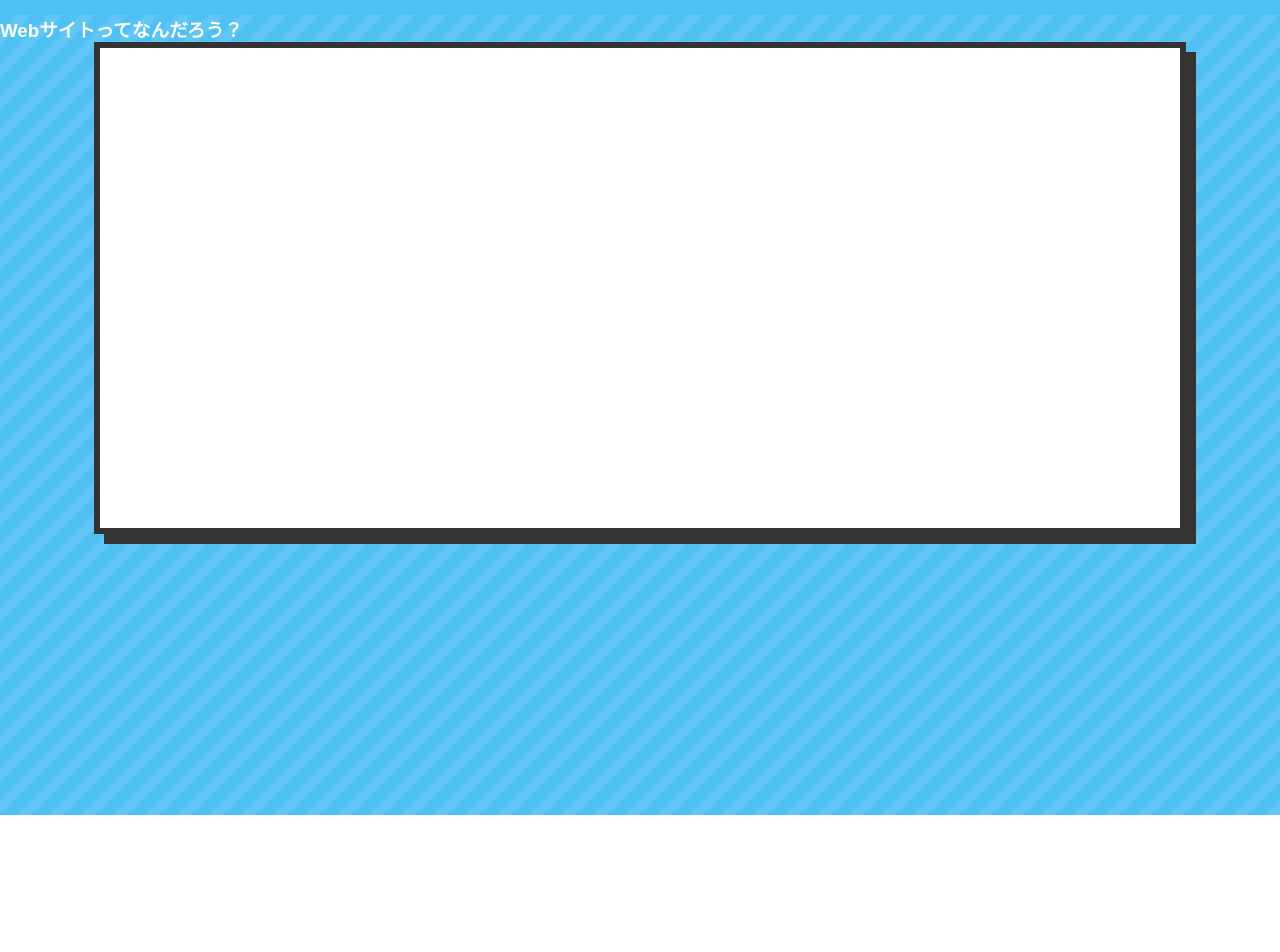
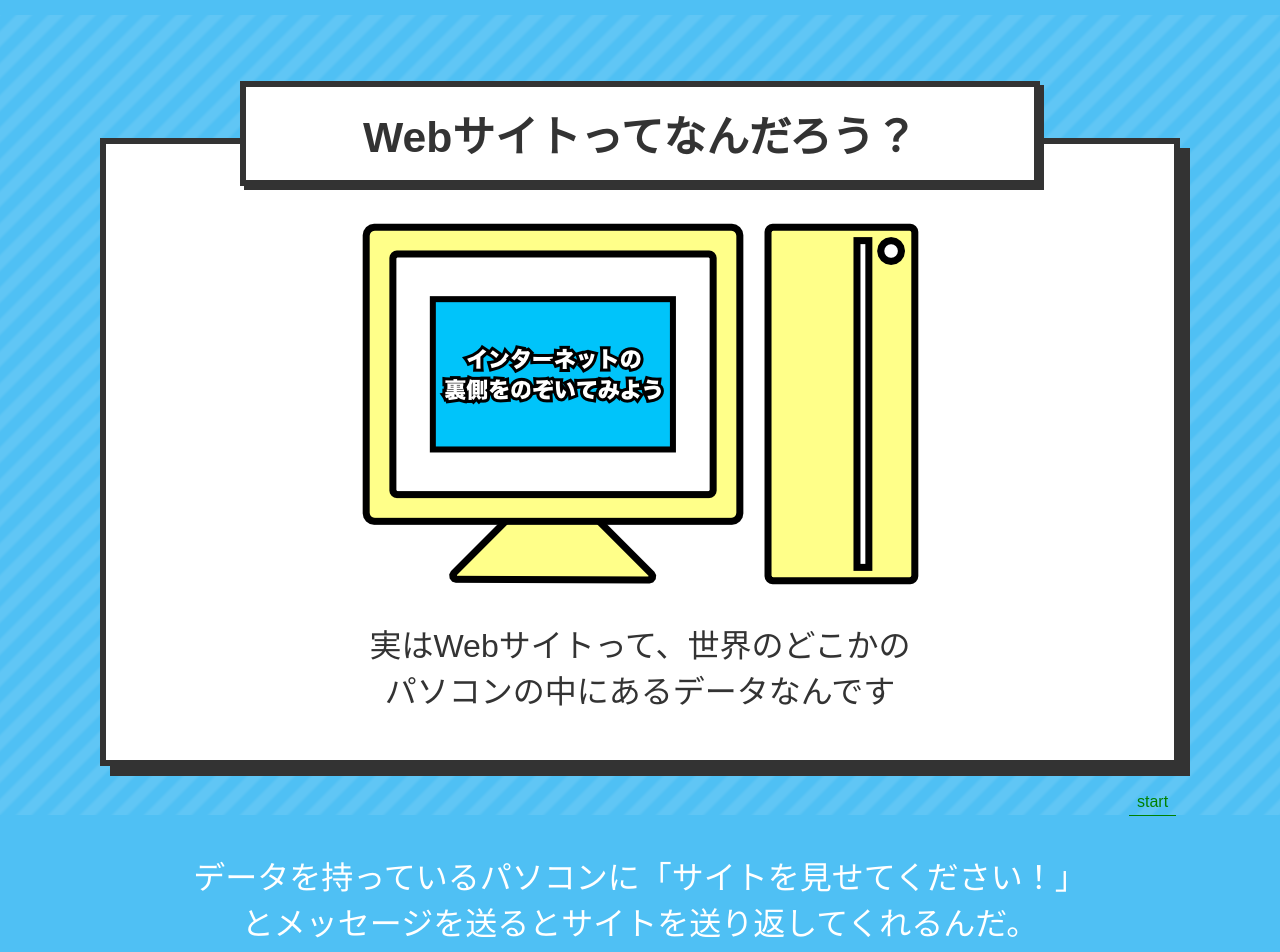
Before and after one commit to mizucoffee/behind-the-internet, a plain HTML site: page index.html in a window 1280 px wide. Shown: the part 1020-1972 px from the top of the page. Before the commit the page ends 1835 px from the top, so only its background shows below. Drawn offline with nearby package versions, Linux system fonts and the light colour scheme; a web font is replaced by a local one.

Commit message:
[add] animation

```diff
--- a/index.html
+++ b/index.html
@@ -6,6 +6,9 @@
   <link rel="preconnect" href="https://fonts.gstatic.com">
   <link href="https://fonts.googleapis.com/css2?family=RocknRoll+One&display=swap" rel="stylesheet">
   <link rel="stylesheet" href="style.css">
+  <script src="https://cdnjs.cloudflare.com/ajax/libs/gsap/3.4.2/gsap.min.js"></script>
+  <script src="https://cdnjs.cloudflare.com/ajax/libs/gsap/3.4.2/ScrollTrigger.min.js"></script>
+  <script src="index.js" defer></script>
 </head>
 
 <body>
@@ -29,10 +32,44 @@
       <span>第一章</span>
       <h2>Webサイトとサーバー</h2>
     </div>
-    <div class="page stripe">
+    <div class="page stripe flex">
       <div class="h-box">
         <h3>Webサイトってなんだろう？</h3>
-        <div class="content">content</div>
+        <div class="content">
+          <img src="img/pc-top.png" alt="">
+          <p>
+            実はWebサイトって、世界のどこかの<br>
+            パソコンの中にあるデータなんです
+          </p>
+        </div>
+      </div>
+    </div>
+    <div class="page anim-1 flex">
+      <div>
+        <p>データを持っているパソコンに「サイトを見せてください！」<br>
+          とメッセージを送るとサイトを送り返してくれるんだ。</p>
+        <div class="flex">
+
+          <img src="img/sph.png" class="illust" id="sph1">
+          <div style="width: fit-content;">
+            <img src="img/pop-1.png" class="pop" id="pop1">
+            <img src="img/pop-2.png" class="pop" id="pop2">
+          </div>
+          <img src="img/pc.png" class="illust" id="pc1">
+        </div>
+      </div>
+
+    </div>
+    <div class="page flex">
+      <div class="h-box">
+        <h3>Webサイトってなんだろう？</h3>
+        <div class="content">
+          <img src="img/pc-top.png" alt="">
+          <p>
+            実はWebサイトって、世界のどこかの<br>
+            パソコンの中にあるデータなんです
+          </p>
+        </div>
       </div>
     </div>
   </section>
--- /dev/null
+++ b/index.js
@@ -0,0 +1,32 @@
+gsap.to(".anim-1", { // 動かす要素
+  scrollTrigger: {
+    trigger: ".anim-1", // この要素まできたらアニメーション開始
+    start: "top top", // ビューポートの設定
+    end: "100% end", // ビューポートの設定
+    scrub: true,
+    pin: true,
+    markers: true // 検証用のマーカーを表示
+  }
+});
+
+gsap.to("#pop1", { // 動かす要素
+  scrollTrigger: {
+    trigger: "#pop1", // この要素まできたらアニメーション開始
+    start: "50% center", // ビューポートの設定
+    //    pin: true,
+    markers: true // 検証用のマーカーを表示
+  },
+  opacity: 1,
+  transform: 'translateY(0px)'
+});
+
+gsap.to("#pop2", { // 動かす要素
+  scrollTrigger: {
+    trigger: "#pop2", // この要素まできたらアニメーション開始
+    start: "100% center", // ビューポートの設定
+    //    pin: true,
+    markers: true // 検証用のマーカーを表示
+  },
+  opacity: 1,
+  transform: 'translateY(0px)'
+});
--- a/style.css
+++ b/style.css
@@ -54,19 +54,60 @@
   background-size: 32px;
 }
 
+.flex {
+  display: flex;
+  justify-content: center;
+  align-items: center;
+}
+
+.illust {
+  height: 350px;
+}
+
+.pop {
+  opacity: 0;
+  transform: translateY(64px);
+}
+
 .h-box {
+  width: 1080px;
+  position: relative;
+}
 
+.h-box h3 {
+  position: relative;
+  background-color: var(--white);
+  color: var(--gray);
+  border: solid 6px var(--gray);
+  filter: drop-shadow(4px 4px 0px var(--gray));
+  width: 70%;
+  padding: 16px;
+  margin-top: -32px;
+  margin-left: auto;
+  margin-right: auto;
+  font-size: 32pt;
+  text-align: center;
+  top: 48px;
+  z-index: 10;
 }
-.h-box h3 {
 
-}
 .h-box .content {
-  max-width: 1080px;
-  min-height: 480px;
-  background-color: #ffffff;
+  max-width: 100%;
+  min-height: 80px;
+  background-color: var(--white);
   border: solid 6px var(--gray);
   filter: drop-shadow(10px 10px 0px var(--gray));
   margin: auto;
+  padding: 48px;
+  text-align: center;
+}
+
+.h-box .content * {
+  color: var(--gray);
+}
+
+.h-box .content p {
+  font-size: 24pt;
 }
 
 /* ===== Common ===== */
@@ -114,3 +155,10 @@ header .box {
 }
 
 /* ===== Section 1 ===== */
+
+/* ===== Anim 1 ==== */
+.anim-1 p {
+  text-align: center;
+  font-size: 24pt;
+  margin: 64px 0px;
+}
```
Also changed, not shown: img/pc-top.png (added), img/pc.png (added), img/pop-1.png (added), img/pop-2.png (added), img/sph.png (added), 1 other file.
